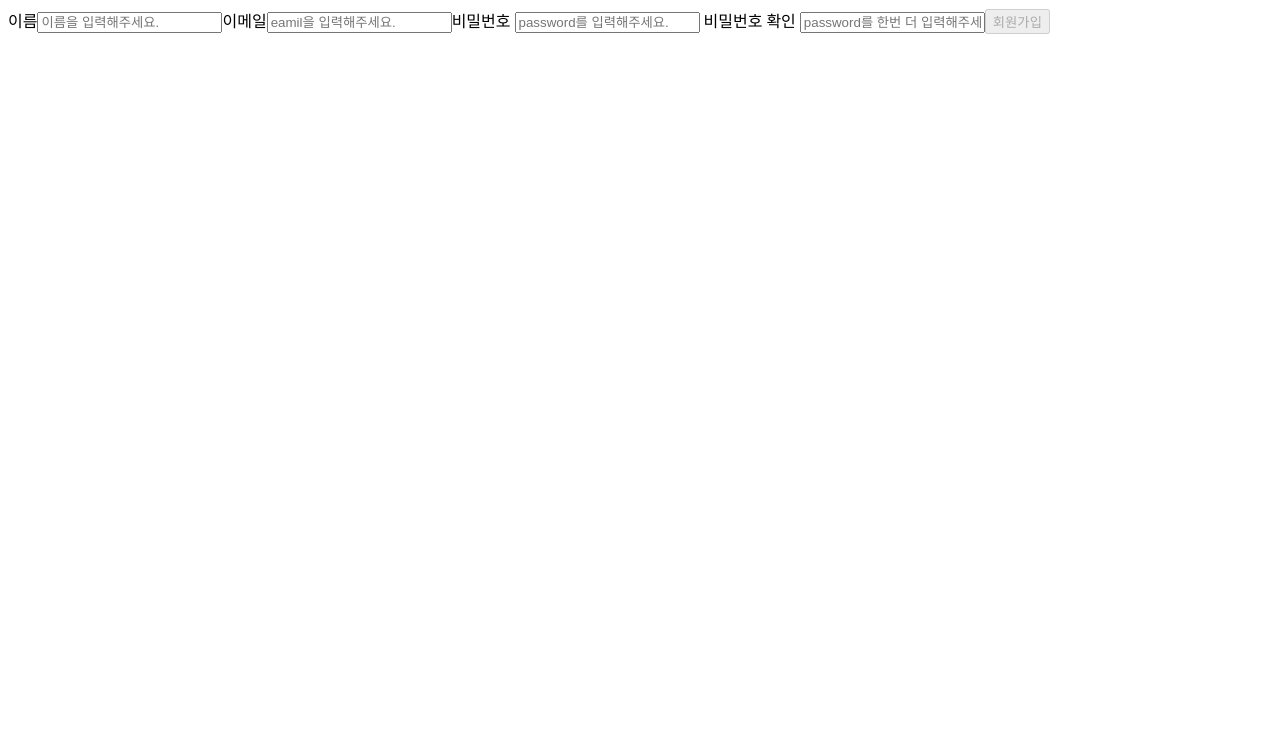
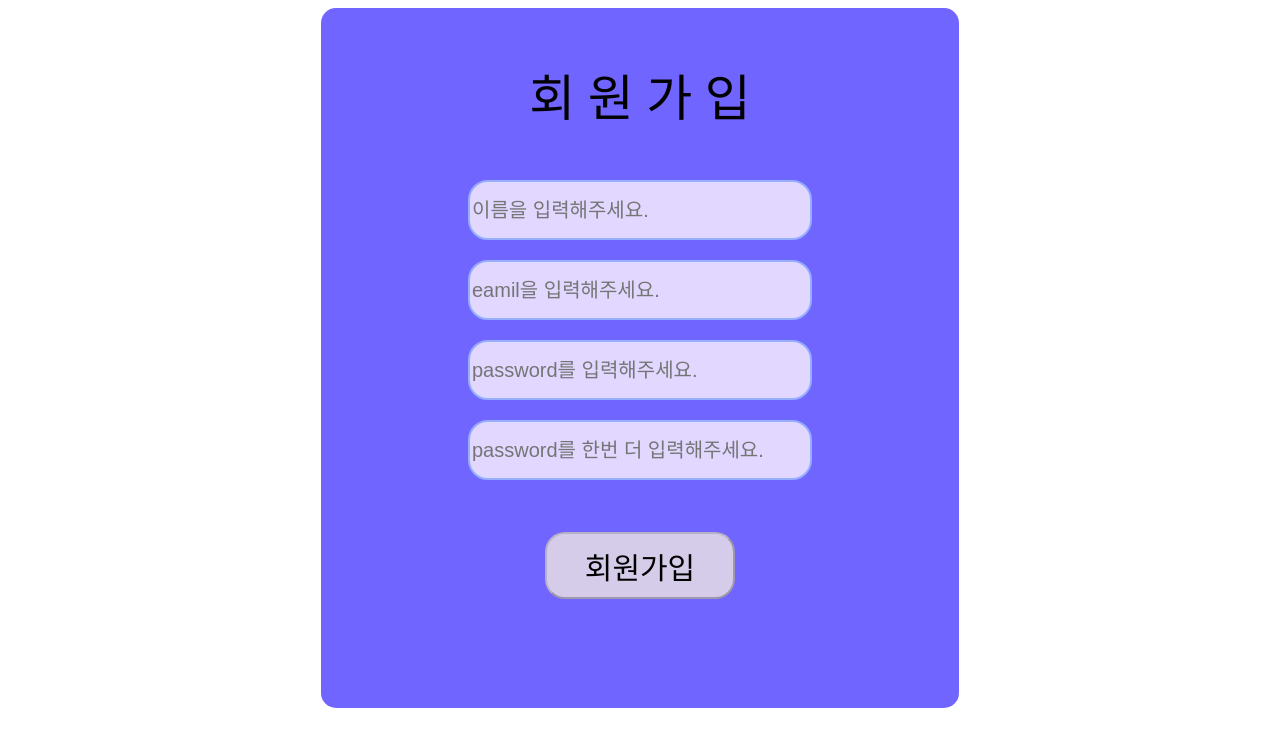
Before and after one commit to syeon2565/wanted-pre-onboarding-challenge-fe-1, a React (Create React App) app: page /auth/signUp in a window 1280 px wide. Shown: the top 746 px of the page. Built offline with nearby package versions, Linux system fonts and the light colour scheme.

Commit message:
style: 스타일 추가

```diff
--- a/src/pages/Login.js
+++ b/src/pages/Login.js
@@ -1,6 +1,7 @@
 import React, { useEffect, useState } from "react";
 import axios from "axios";
 import { useNavigate } from "react-router-dom";
+import styled from "styled-components";
 
 const Login = () => {
   const navigate = useNavigate();
@@ -43,21 +44,22 @@ const Login = () => {
       });
     e.preventDefault();
   };
-  // useEffect(() => {
-  //   if (!localStorage.getItem("token")) {
-  //     alert("로그인 정보가 유효하지 않습니다. 로그인해주세요.");
-  //     navigate("/auth/login");
-  //   } else {
-  //     alert("이미 로그인 되어있습니다");
-  //     navigate("/");
-  //   }
-  // }, []);
+  const token = localStorage.getItem("token");
+  useEffect(() => {
+    if (!token) {
+      alert("로그인 정보가 유효하지 않습니다. 로그인해주세요.");
+      navigate("/auth/login");
+    } else {
+      alert("이미 로그인 되어있습니다");
+      navigate("/");
+    }
+  }, []);
 
   return (
-    <>
+    <Wrapper>
+      <Title>로 그 인</Title>
       <form onSubmit={onSubmit}>
-        <label htmlFor="email">이메일 </label>
-        <input
+        <Input
           type="text"
           id="email"
           name="email"
@@ -65,8 +67,7 @@ const Login = () => {
           onChange={onChange}
           placeholder="eamil을 입력해주세요."
         />
-        <label htmlFor="password">비밀번호 </label>
-        <input
+        <Input
           type="password"
           id="password"
           name="password"
@@ -74,12 +75,52 @@ const Login = () => {
           onChange={onChange}
           placeholder="password를 입력해주세요."
         />
-        <button type="submit" disabled={btnDisabled}>
+        <Button type="submit" disabled={btnDisabled}>
           로그인
-        </button>
+        </Button>
       </form>
-    </>
+    </Wrapper>
   );
 };
+const Wrapper = styled.div`
+  display: flex;
+  flex-direction: column;
+  width: 638px;
+  margin: 0 auto;
+  background: #7165ff;
+  border-radius: 15px;
+  text-align: center;
+  padding: 50px 0;
+`;
 
+const Title = styled.div`
+  padding-bottom: 30px;
+  font-size: 50px;
+`;
+
+const Input = styled.input`
+  display: flex;
+  margin: 20px auto;
+  box-sizing: border-box;
+  width: 344px;
+  height: 60px;
+  background: #e1d7ff;
+  border: 2px solid #97aeff;
+  border-radius: 20px;
+  font-size: 20px;
+`;
+
+const Button = styled.button`
+  margin-top: 32px;
+  width: 190px;
+  height: 67px;
+  font-size: 30px;
+  color: black;
+  background: #c6abff;
+  border-radius: 20px;
+  cursor: pointer;
+  :disabled {
+    background: #d5ccea;
+  }
+`;
 export default Login;
--- a/src/pages/SignUp.js
+++ b/src/pages/SignUp.js
@@ -1,5 +1,6 @@
 import React, { useState } from "react";
 import axios from "axios";
+import styled from "styled-components";
 import { useNavigate } from "react-router-dom";
 
 const SignUp = () => {
@@ -46,54 +47,94 @@ const SignUp = () => {
       .then((res) => {
         alert(res.data.message);
         localStorage.setItem("token", res.data.token);
-        navigate("/");
+        navigate("/auth/login");
       })
       .catch((err) => {
-        alert(err.details);
+        alert(err);
+        console.log(err);
       });
     e.preventDefault();
   };
   return (
-    <>
+    <Wrapper>
+      <Title>회 원 가 입</Title>
       <form onSubmit={onSubmit}>
-        <label htmlFor="name">이름</label>
-        <input
+        <Input
           type="text"
           id="name"
           value={name}
           onChange={onChange}
           placeholder="이름을 입력해주세요."
         />
-        <label htmlFor="email">이메일</label>
-        <input
+        <Input
           type="text"
           id="email"
           value={email}
           onChange={onChange}
           placeholder="eamil을 입력해주세요."
         />
-        <label htmlFor="password">비밀번호 </label>
-        <input
+        <Input
           type="password"
           id="password"
           value={password}
           onChange={onChange}
           placeholder="password를 입력해주세요."
         />{" "}
-        <label htmlFor="password">비밀번호 확인 </label>
-        <input
+        <Input
           type="password"
           id="passwordConfirm"
           value={passwordConfirm}
           onChange={onChange}
           placeholder="password를 한번 더 입력해주세요."
         />
-        <button type="submit" disabled={btnDisabled}>
+        <Button type="submit" disabled={btnDisabled}>
           회원가입
-        </button>
+        </Button>
       </form>
-    </>
+    </Wrapper>
   );
 };
 
+const Wrapper = styled.div`
+  display: flex;
+  flex-direction: column;
+  width: 638px;
+  height: 700px;
+  margin: 0 auto;
+  background: #7165ff;
+  border-radius: 15px;
+  text-align: center;
+`;
+
+const Title = styled.div`
+  padding: 50px 0 30px 0;
+  font-size: 50px;
+`;
+
+const Input = styled.input`
+  display: flex;
+  margin: 20px auto;
+  box-sizing: border-box;
+  width: 344px;
+  height: 60px;
+  background: #e1d7ff;
+  border: 2px solid #97aeff;
+  border-radius: 20px;
+  font-size: 20px;
+`;
+
+const Button = styled.button`
+  margin-top: 32px;
+  width: 190px;
+  height: 67px;
+  font-size: 30px;
+  color: black;
+  background: #c6abff;
+  border-radius: 20px;
+  cursor: pointer;
+  :disabled {
+    background: #d5ccea;
+  }
+`;
+
 export default SignUp;
```
